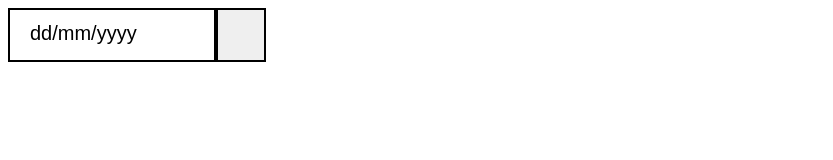
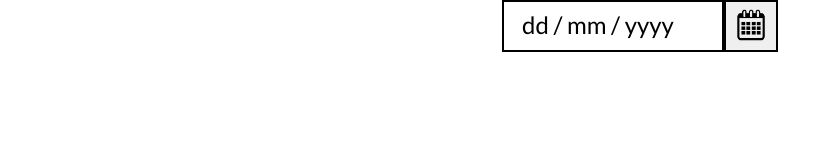
Before and after one commit to kshitiz14zt/datepicker-UI, a plain HTML site: page Datepicker/index.html in a window 1280 px wide. Shown: the whole page, without its empty margins (0-833 px from the left). Drawn offline with Linux system fonts and the light colour scheme.

Commit message:
Complete Form Component

```diff
--- a/Datepicker/index.html
+++ b/Datepicker/index.html
@@ -4,35 +4,56 @@
     <meta charset="UTF-8">
     <meta name="viewport" content="width=device-width, initial-scale=1.0">
     <link rel="stylesheet" href="https://cdnjs.cloudflare.com/ajax/libs/font-awesome/4.7.0/css/font-awesome.min.css">
-    <title>Document</title>
+    <link rel="preconnect" href="https://fonts.googleapis.com">
+<link rel="preconnect" href="https://fonts.gstatic.com" crossorigin>
+<link href="https://fonts.googleapis.com/css2?family=Lato:ital,wght@0,100;0,300;0,400;0,700;0,900;1,100;1,300;1,400;1,700;1,900&display=swap" rel="stylesheet">
+    <title>DatePicker</title>
     <style>
+        *{
+            margin: 0;
+            padding: 0;
+            box-sizing: content-box;
+        }
         .parent{
             /* width: 200px;
             height: 100px;
             border: 2px solid black; */
             display: flex;
+            margin: auto;
+            justify-content: center;
         }
         .datePicker{
             width: 200px;
             height: 48px;
             border: 2px solid black;
+            font-size: 24px;
+            padding-left: 18px;
         }
         ::placeholder{
             color: black;
-            font-size: 20px;
-            padding: 18px;
+            font-size: 24px;
+            padding: 18px 18px 18px  0;
+            font-family: "Lato";
         }
-        .claendar-button{
+        .calendar-button{
             /* margin-left: 20px; */
             width: 50px;
             border: 2px solid black;
         }
+        .calender-img{
+            width: 34px;
+        }
+        .lato-regular {
+            font-family: "Lato";
+            font-weight: 400;
+            font-style: normal;
+        }
     </style>
 </head>
 <body>
-    <div class="parent">
-        <input class="datePicker" placeholder="dd/mm/yyyy">
-        <button type="button" class="claendar-button"><i class="fa-regular fa-calendar-days"></i></button>
+    <div class="parent lato-regular">
+        <input type="text" class="datePicker" placeholder="dd / mm / yyyy" pattern="[0-9]{2}/[0-9]{2}/[0-9]{4}">
+        <button class="calendar-button"><img class="calender-img" src="calender.png" alt=""></button>
     </div>
 </body>
 </html>
```
Also changed, not shown: Datepicker/calender.png (added), 1 other file.
